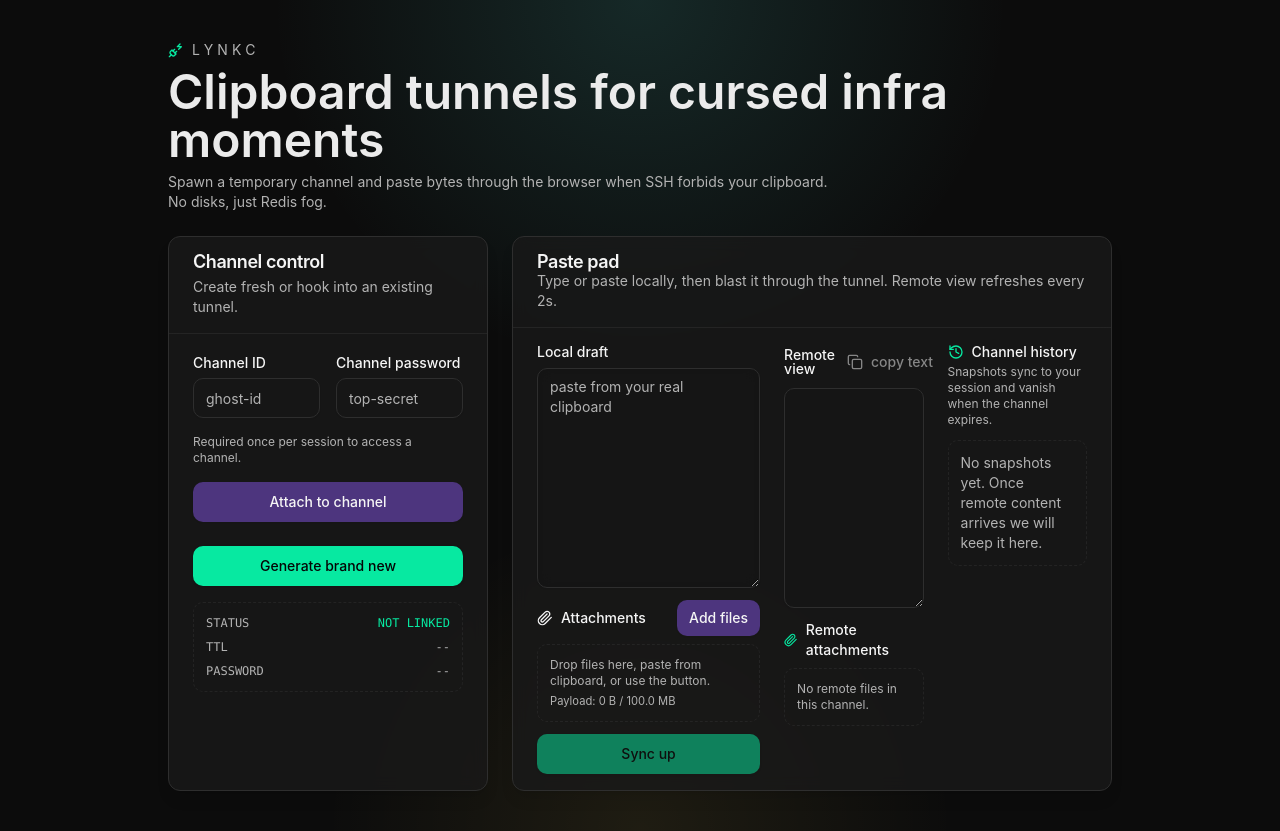
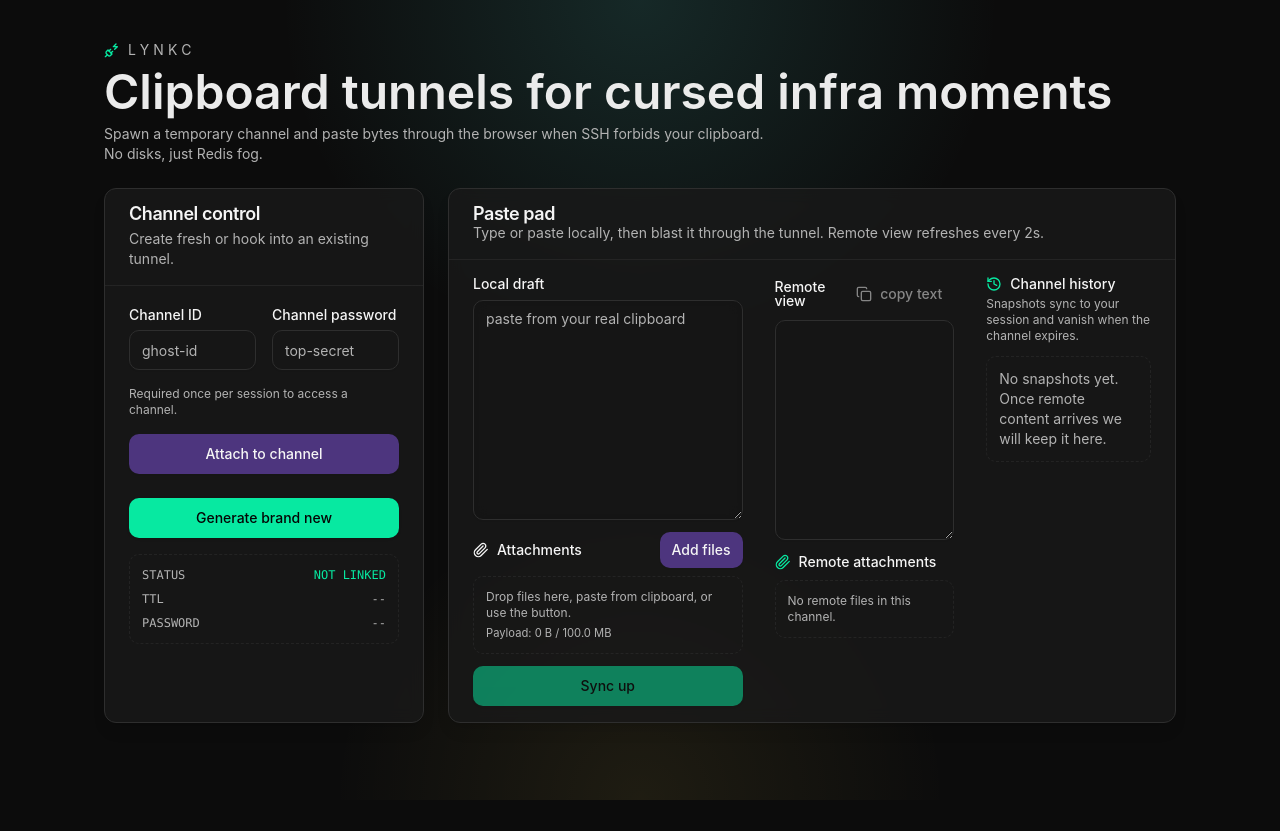
Before and after one commit to mohr-cai/lynkc, a React (Vite) app in the folder frontend/: page / in a window 1280 px wide. After the commit the page ends 800 px from the top, so only its background shows below. Built offline with nearby package versions, Linux system fonts and the light colour scheme.

Commit message:
feat: add channel history

```diff
--- a/frontend/src/features/channel/ChannelShell.tsx
+++ b/frontend/src/features/channel/ChannelShell.tsx
@@ -11,7 +11,7 @@ export function ChannelShell() {
   const controller = useChannelController();
 
   return (
-    <main className="mx-auto flex min-h-screen w-full max-w-5xl flex-col gap-6 px-4 py-10 md:px-10">
+    <main className="mx-auto flex min-h-screen w-full max-w-6xl flex-col gap-6 px-4 py-10 md:px-10">
       <header className="flex flex-col gap-2">
         <div className="inline-flex items-center gap-2 text-sm uppercase tracking-[0.3em] text-muted-foreground">
           <PlugZap className="h-4 w-4 text-primary" />
@@ -53,7 +53,7 @@ export function ChannelShell() {
               </CardDescription>
             </div>
           </CardHeader>
-          <CardContent className="grid gap-6 md:grid-cols-[minmax(0,1.6fr)_minmax(0,1fr)_minmax(0,1fr)]">
+          <CardContent className="grid gap-6 md:grid-cols-2 lg:grid-cols-[minmax(0,1.8fr)_minmax(0,1.2fr)_minmax(0,1.1fr)] lg:gap-8">
             <ChannelPad
               localContent={controller.localContent}
               onLocalContentChange={controller.setLocalContent}
@@ -81,11 +81,13 @@ export function ChannelShell() {
               onCopyFile={controller.handleCopyFile}
               onDownloadFile={controller.handleDownloadFile}
             />
-            <HistoryPanel
-              entries={controller.history}
-              isLocked={controller.requiresPassword}
-              onSelectEntry={controller.handleApplyHistoryEntry}
-            />
+            <div className="md:col-span-2 lg:col-span-1">
+              <HistoryPanel
+                entries={controller.history}
+                isLocked={controller.requiresPassword}
+                onSelectEntry={controller.handleApplyHistoryEntry}
+              />
+            </div>
           </CardContent>
         </Card>
       </section>
--- a/frontend/src/features/channel/HistoryPanel.tsx
+++ b/frontend/src/features/channel/HistoryPanel.tsx
@@ -55,20 +55,20 @@ export function HistoryPanel({ entries, isLocked, onSelectEntry }: HistoryPanelP
   }, [entries.length]);
 
   return (
-    <div className="flex flex-col gap-3">
+    <div className="flex h-full flex-col gap-3">
       <div className="space-y-1">
         <Label className="flex items-center gap-2">
           <HistoryIcon className="h-4 w-4 text-primary" /> Channel history
         </Label>
         <p className="text-xs text-muted-foreground">Snapshots sync to your session and vanish when the channel expires.</p>
       </div>
-      <div className="space-y-2 rounded-md border border-dashed border-border/60 p-3">
+      <div className="space-y-2 rounded-md border border-dashed border-border/60 p-3 text-sm max-h-[28rem] overflow-y-auto">
         {isLocked ? (
-          <p className="text-sm text-muted-foreground">Unlock the channel with its password to capture history again.</p>
+          <p className="text-muted-foreground">Unlock the channel with its password to capture history again.</p>
         ) : entries.length === 0 ? (
-          <p className="text-sm text-muted-foreground">No snapshots yet. Once remote content arrives we will keep it here.</p>
+          <p className="text-muted-foreground">No snapshots yet. Once remote content arrives we will keep it here.</p>
         ) : (
-          <ul className="space-y-2 text-sm">
+          <ul className="space-y-2">
             {entries.map((entry) => {
               const trimmed = entry.text.trim();
               const hasText = trimmed.length > 0;
```
